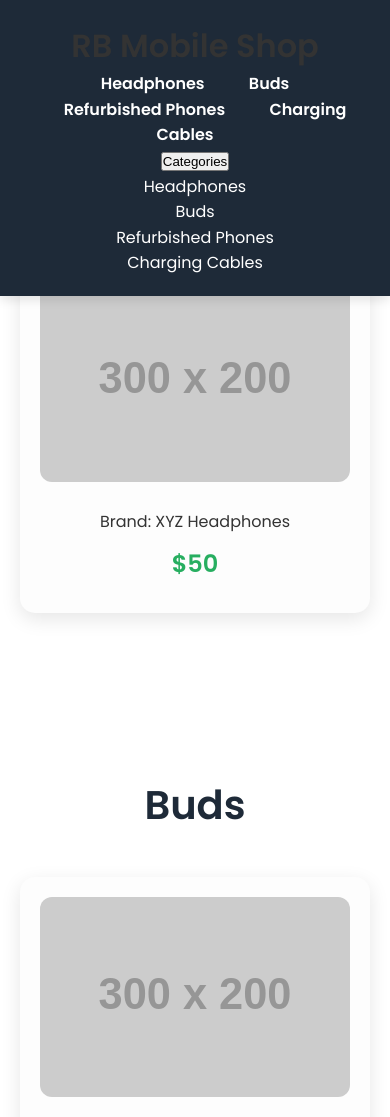
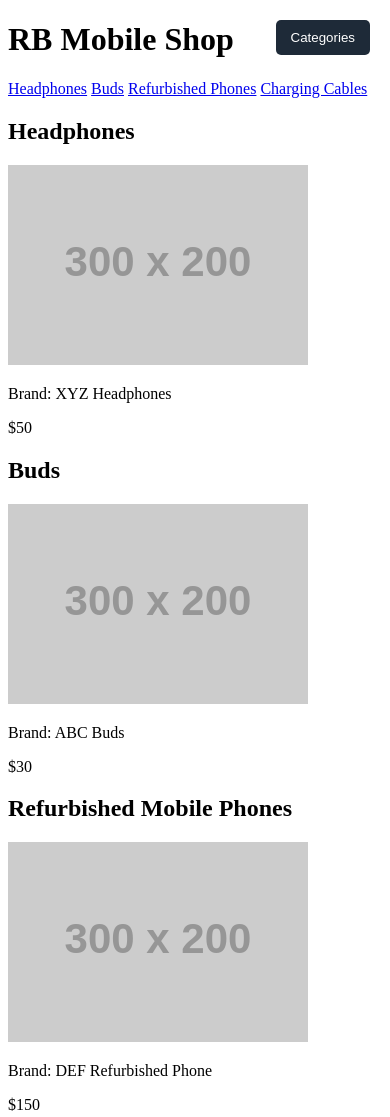
Before and after one commit to MDAsiM-YT/RB-MOBILE-SHOP, a plain HTML site: page index.html in a window 390 px wide. Shown: the top 1117 px of the page. Drawn offline with Linux system fonts and the light colour scheme; placeholder pictures from the web are drawn by us; a script that the page names is missing.

Commit message:
Update style.css

```diff
--- a/style.css
+++ b/style.css
@@ -1,189 +1,58 @@
-/* Global Styling */
-* {
-    margin: 0;
-    padding: 0;
-    box-sizing: border-box;
-}
-
-body {
-    font-family: 'Poppins', sans-serif;
-    background-color: #f1f4f8;
-    color: #333;
-    line-height: 1.6;
-    overflow-x: hidden;
-}
-
-/* Links */
-a {
-    text-decoration: none;
-    color: #fff;
-    transition: color 0.3s ease;
-}
-
-a:hover {
-    color: #f39c12;
-}
-
-ul {
-    list-style: none;
-}
-
-/* Header Section */
-header {
-    background-color: #1e2a38;
-    padding: 20px;
-    text-align: center;
+/* Loading Screen */
+.loading-screen {
     position: fixed;
-    top: 0;
-    width: 100%;
-    z-index: 1000;
-    box-shadow: 0px 4px 10px rgba(0, 0, 0, 0.1);
-}
-
-.header-container h1 {
-    font-family: 'Montserrat', sans-serif;
-    font-size: 2.5rem;
-    color: #fff;
-    margin-bottom: 10px;
-    transition: transform 0.3s ease;
-}
-
-.header-container h1:hover {
-    transform: scale(1.05);
-}
-
-nav ul {
-    display: flex;
-    justify-content: center;
-    gap: 30px;
-    margin-top: 10px;
-}
-
-nav a {
-    font-weight: 600;
-    padding: 10px 20px;
-    border-radius: 5px;
-    transition: background-color 0.3s ease, color 0.3s ease;
-}
-
-nav a:hover {
-    background-color: #f39c12;
-    color: #fff;
-}
-
-/* Responsive Header */
-@media (max-width: 768px) {
-    .header-container h1 {
-        font-size: 2rem;
-    }
-
-    nav ul {
-        flex-direction: column;
-        gap: 15px;
-    }
-}
-
-/* Product Section */
-.product-section {
-    padding: 100px 20px 60px;
-    background-color: #fff;
-    text-align: center;
-}
-
-.product-section h2 {
-    font-size: 2.5rem;
-    color: #1e2a38;
-    margin-bottom: 40px;
-}
-
-/* Product Card */
-.products-container {
-    display: flex;
-    justify-content: center;
-    flex-wrap: wrap;
-    gap: 40px;
-}
-
-.product {
-    background-color: #fdfdfd;
-    border-radius: 15px;
-    padding: 20px;
-    width: 280px;
-    box-shadow: 0 6px 20px rgba(0, 0, 0, 0.1);
-    transition: transform 0.3s ease, box-shadow 0.3s ease;
-    position: relative;
-    overflow: hidden;
-}
-
-.product:hover {
-    transform: translateY(-10px);
-    box-shadow: 0 10px 30px rgba(0, 0, 0, 0.15);
-}
-
-.product img {
-    border-radius: 12px;
-    width: 100%;
-    height: 200px;
-    object-fit: cover;
-}
-
-.product-info {
-    margin-top: 20px;
-}
-
-.product-info p {
-    margin: 10px 0;
-}
-
-.price {
-    font-size: 1.5rem;
-    font-weight: bold;
-    color: #27ae60;
-}
-
-/* Product Hover Effect */
-.product::before {
-    content: '';
-    position: absolute;
     top: 0;
     left: 0;
     width: 100%;
     height: 100%;
-    background-color: rgba(243, 156, 18, 0.1);
-    opacity: 0;
-    transition: opacity 0.3s ease;
+    background-color: rgba(255, 255, 255, 0.8);
+    display: flex;
+    justify-content: center;
+    align-items: center;
+    z-index: 1000;
+    display: none; /* Hidden by default */
 }
 
-.product:hover::before {
-    opacity: 1;
+.loading-icon {
+    width: 50px;
+    height: 50px;
 }
 
-/* Footer Section */
-footer {
+/* Category Menu Styles */
+.category-menu {
+    position: absolute;
+    right: 20px;
+    top: 20px;
+}
+
+#categories {
+    display: none; /* Hidden by default */
+    position: absolute;
+    background: #1e2a38;
+    padding: 10px;
+    border-radius: 8px;
+    box-shadow: 0 2px 10px rgba(0, 0, 0, 0.1);
+    z-index: 1000;
+}
+
+#categories ul {
+    padding: 0;
+}
+
+#categories li {
+    margin: 10px 0;
+}
+
+#categories a {
+    color: #fff;
+}
+
+/* Toggle button styles */
+#category-toggle {
     background-color: #1e2a38;
     color: #fff;
-    text-align: center;
-    padding: 20px;
-    margin-top: 40px;
-    position: relative;
-    bottom: 0;
-    width: 100%;
+    border: none;
+    padding: 10px 15px;
+    border-radius: 5px;
+    cursor: pointer;
 }
-
-footer p {
-    margin: 0;
-    font-size: 0.9rem;
-}
-
-/* Responsive Product Grid */
-@media (max-width: 768px) {
-    .products-container {
-        flex-direction: column;
-        align-items: center;
-    }
-
-    .product {
-        width: 100%;
-        max-width: 350px;
-    }
-}
```
